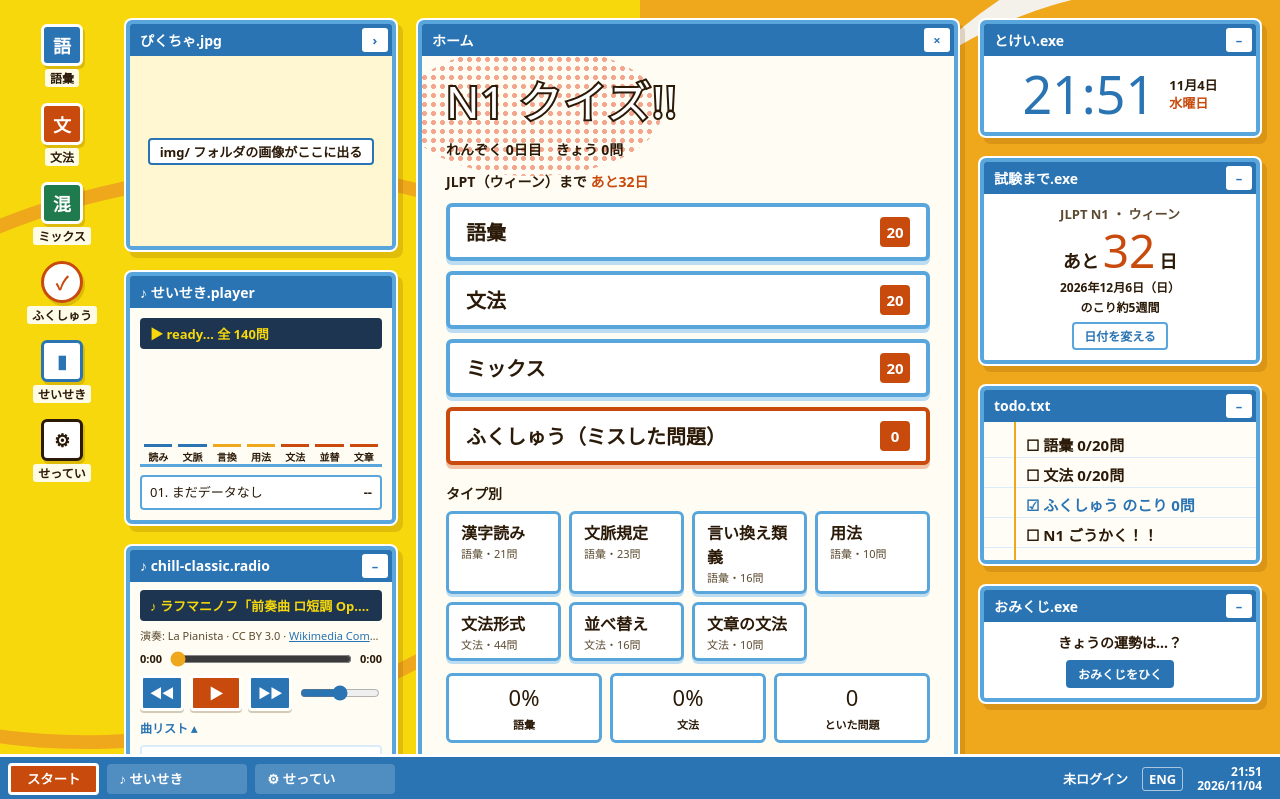
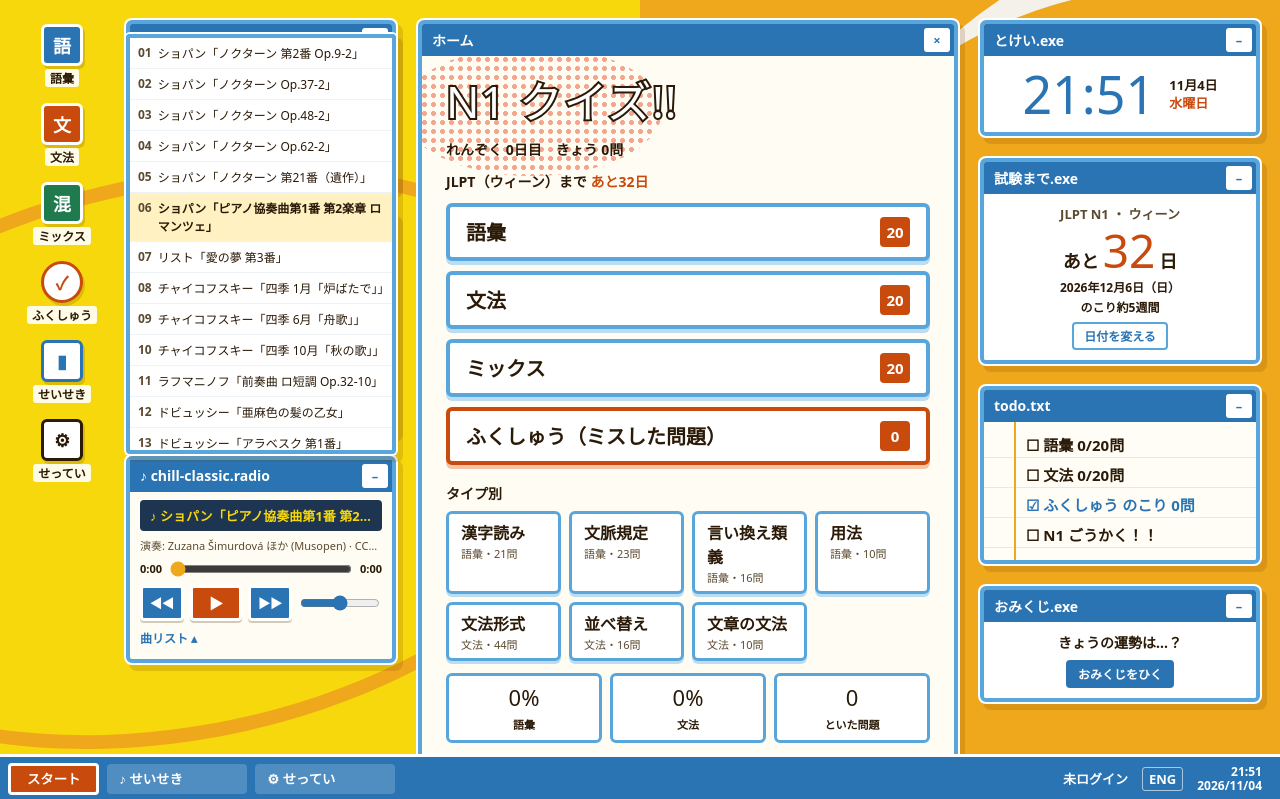
Before and after one commit to matsutori1543/n1-quiz-moe, a plain HTML site: page index.html in a window 1280 px wide. Both pictures are taken after a click on the button "曲リスト ▾". Shown: the top 799 px of the page. Drawn offline with Linux system fonts and the light colour scheme; a web font is replaced by a local one.

Commit message:
Track list pops up without scrolling the page; 8 more tracks
- Desktop: track list is a pop-up over the stats player (closes on outside click / Esc)
- Shorter picture window on smaller screens so the left column fits
- BGM: Satie Gnossiennes 2/5/6, Debussy Arabesque 2, Chopin Nocturne Op.9-3,
  Tchaikovsky Seasons March/May/December (23 tracks)

Co-Authored-By: Claude Opus 5.5 <noreply@anthropic.com>
Claude-Session: https://claude.ai/code/session_0136vo7V94uf8fXk1mFs9NQN

```diff
--- a/css/style.css
+++ b/css/style.css
@@ -201,7 +201,7 @@ button:focus-visible,a:focus-visible,input:focus-visible{outline:3px solid var(-
 .tclock{display:flex;flex-direction:column;align-items:flex-end;line-height:1.15;font-size:12px}
 
 /* ---------- BGM radio ---------- */
-.radio{margin:0 14px 4px}
+.radio{margin:0 14px 4px;position:relative;overflow:visible}
 .radio .tb{cursor:default}
 .radio-body{padding:8px 10px 10px;display:flex;flex-direction:column;gap:6px}
 .radio.min .radio-body{display:none}
@@ -239,6 +239,8 @@ button:focus-visible,a:focus-visible,input:focus-visible{outline:3px solid var(-
   .actions .hint{display:inline}
   .types{grid-template-columns:repeat(4,minmax(0,1fr))}
   .radio{margin:0}
+  /* desktop: the track list pops up over the stats player instead of growing the column */
+  .r-list{position:absolute;left:-4px;right:-4px;bottom:calc(100% + 6px);max-height:min(60vh,420px);z-index:6;border:4px solid var(--blue);box-shadow:var(--drop)}
 }
 @media (max-width:1099px){.actions .hint{display:none}}
 
@@ -265,3 +267,4 @@ button:focus-visible,a:focus-visible,input:focus-visible{outline:3px solid var(-
 .omi-l b{color:var(--bd)}
 .omi-n{font-size:11px;color:var(--muted)}
 .exam-line b{color:var(--red)}
+@media (min-width:1100px) and (max-height:940px){.pic{height:130px}.eq{height:80px}}
--- a/js/radio.js
+++ b/js/radio.js
@@ -22,6 +22,14 @@ const TRACKS = [
   ['0/0f', 'Claude_Debussy_-_Première_Arabesque_-_Patrizia_Prati.ogg', 'アラベスク 第1番', 'ドビュッシー', 'Patrizia Prati', 'CC BY-SA 4.0'],
   ['9/90', 'Erik_Satie_-_gymnopedies_-_la_1_ere._lent_et_douloureux.ogg', 'ジムノペディ 第1番', 'サティ', 'Musopen', PD],
   ['9/91', 'Satie_-_Gnossienne_1.ogg', 'グノシエンヌ 第1番', 'サティ', 'La Pianista', 'CC BY-SA 3.0'],
+  ['c/c8', 'Gnossienne_2_(Satie).ogg', 'グノシエンヌ 第2番', 'サティ', 'La Pianista', 'CC BY-SA 3.0'],
+  ['0/07', 'Gnossienne_5_(Satie).ogg', 'グノシエンヌ 第5番', 'サティ', 'La Pianista', 'CC BY-SA 3.0'],
+  ['2/2b', 'Gnossienne_6_(Satie).ogg', 'グノシエンヌ 第6番', 'サティ', 'La Pianista', 'CC BY-SA 3.0'],
+  ['8/89', 'Claude_Debussy_-_Deuxième_Arabesque_-_Patrizia_Prati.ogg', 'アラベスク 第2番', 'ドビュッシー', 'Patrizia Prati', 'CC BY-SA 4.0'],
+  ['f/fd', 'Fryderyk_Chopin_-_Nocturne_op._9_n.3_H-dur_-_Patrizia_Prati.ogg', 'ノクターン 第3番 Op.9-3', 'ショパン', 'Patrizia Prati', 'CC BY-SA 4.0'],
+  ['5/5c', 'Tchaikovsky_the_Seasons_March.ogg', '四季 3月「ひばりの歌」', 'チャイコフスキー', 'Bernd Krueger', 'CC BY-SA 2.0 DE'],
+  ['e/e1', 'Tchaikovsky_the_Seasons_May.ogg', '四季 5月「白夜」', 'チャイコフスキー', 'Bernd Krueger', 'CC BY-SA 2.0 DE'],
+  ['a/a4', 'Tchaikovsky_the_Seasons_December.ogg', '四季 12月「クリスマス」', 'チャイコフスキー', 'Bernd Krueger', 'CC BY-SA 2.0 DE'],
 ].map(([dir, file, title, composer, performer, licence]) => {
   const enc = encodeURIComponent(file).replace(/%2F/g, '/');
   return {
@@ -81,12 +89,17 @@ export function initRadio() {
     li.append(b);
     return li;
   }));
-  $('r-listbtn').addEventListener('click', () => {
-    const open = list.hidden;
+  const setList = (open) => {
     list.hidden = !open;
     $('r-listbtn').setAttribute('aria-expanded', String(open));
     $('r-listbtn').textContent = open ? '曲リスト ▴' : '曲リスト ▾';
-  });
+    const cur = open && list.querySelector('.cur');
+    if (cur) list.scrollTop = cur.offsetTop - list.clientHeight / 2;
+  };
+  $('r-listbtn').addEventListener('click', () => setList(list.hidden));
+  // Close the pop-up list when clicking elsewhere or pressing Esc (desktop).
+  document.addEventListener('click', (e) => { if (mq.matches && !list.hidden && !root.contains(e.target)) setList(false); });
+  document.addEventListener('keydown', (e) => { if (e.key === 'Escape' && !list.hidden) setList(false); });
   function markCurrent() {
     [...list.children].forEach((li, i) => li.classList.toggle('cur', i === order[pos]));
   }
```
Also changed, not shown: 1 other file.
